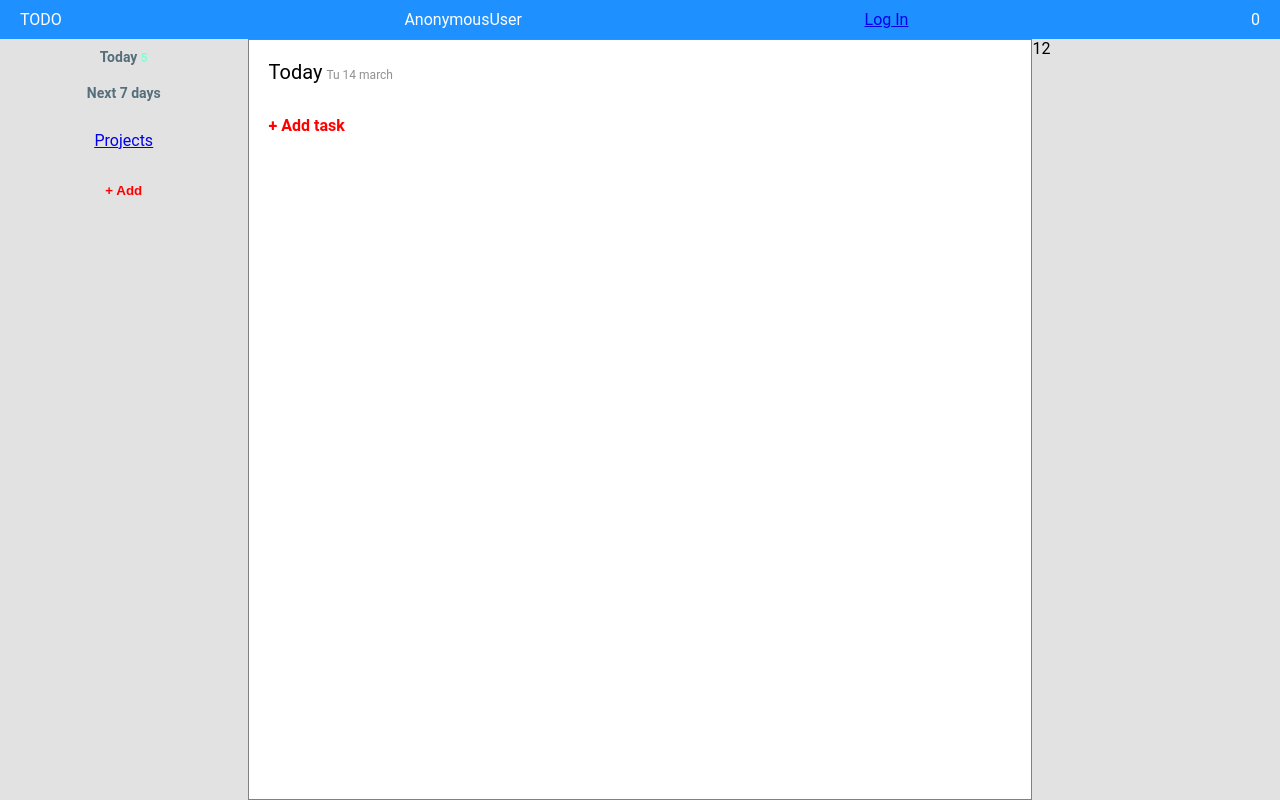
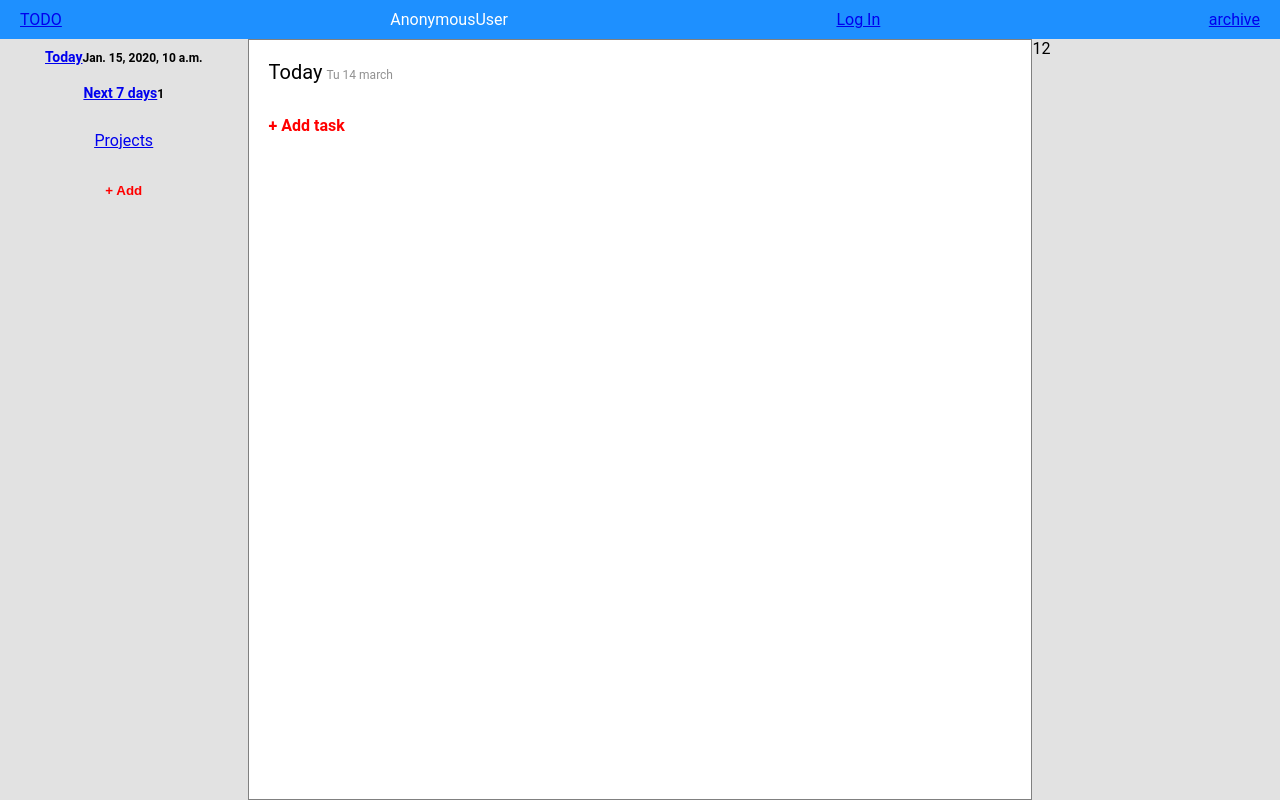
Before and after one commit to Quesidal/Todo-django, a Django app: template tasks/templates/tasks/base_main_page.html in a window 1280 px wide. Run offline with Django 3.2, Linux system fonts and the light colour scheme; the template is opened without the code that fills it: most values are stand-ins (such as "Sample title", 1, 10 or a date in 2020); some libraries are stand-ins or nearby versions.

Commit message:
some front improvements change url configuration: 1. today task displaying in default 2. add page with archive task 3. add page with week task

```diff
--- a/tasks/static/css/main_page.css
+++ b/tasks/static/css/main_page.css
@@ -42,7 +42,7 @@ body {
 
 .period-item span {
     font-size: 12px;
-    color: aquamarine;
+    color: black;
 }
 
 .projects-block {
--- a/tasks/templates/tasks/base_main_page.html
+++ b/tasks/templates/tasks/base_main_page.html
@@ -11,20 +11,20 @@
 </head>
 <body>
 <header class="main-header">
-    <div class="logo">TODO</div>
+    <div class="logo"><a href="/">TODO</a></div>
     <div class="active-user">{{ user }}</div>
     {% if not user.is_authenticated %}
         <a href="{% url 'login' %}">Log In</a>
     {% else %}
         <a href="{% url 'logout' %}">Log Out</a>
     {% endif %}
-    <div class="archive-icon">0</div>
+    <div class="archive-icon"><a href="/task/archive">archive</a></div>
 </header>
 <section class="section">
     <div class="sidebar">
         <div class="period">
-            <div class="period-item">Today <span>5</span></div>
-            <div class="period-item">Next 7 days</div>
+            <div class="period-item"><a href="/">Today</a><span>{{ today_task_count }}</span></div>
+            <div class="period-item"><a href="/task/week">Next 7 days</a><span>{{ week_task_count }}</span></div>
         </div>
         <div class="projects-block">
             <div class="projects-title">
--- a/tasks/templates/tasks/main_page.html
+++ b/tasks/templates/tasks/main_page.html
@@ -11,9 +11,9 @@
                 <span class="priority" style="background-color: red"></span>
             {% endif %}
             {% if task.state == True %}
-                <strike><span class="task-name">{{ task.text }}</span></strike>
+                <strike><span class="task-name">{{ task.text }} ------------- {{ task.end_time }}</span></strike>
             {% else %}
-                <span class="task-name">{{ task.text }}</span>
+                <span class="task-name">{{ task.text }} ------------- {{ task.end_time }}</span>
             {% endif %}
         </span>
         <span>
```
Also changed, not shown: tasks/urls.py (+6 -2 lines).
